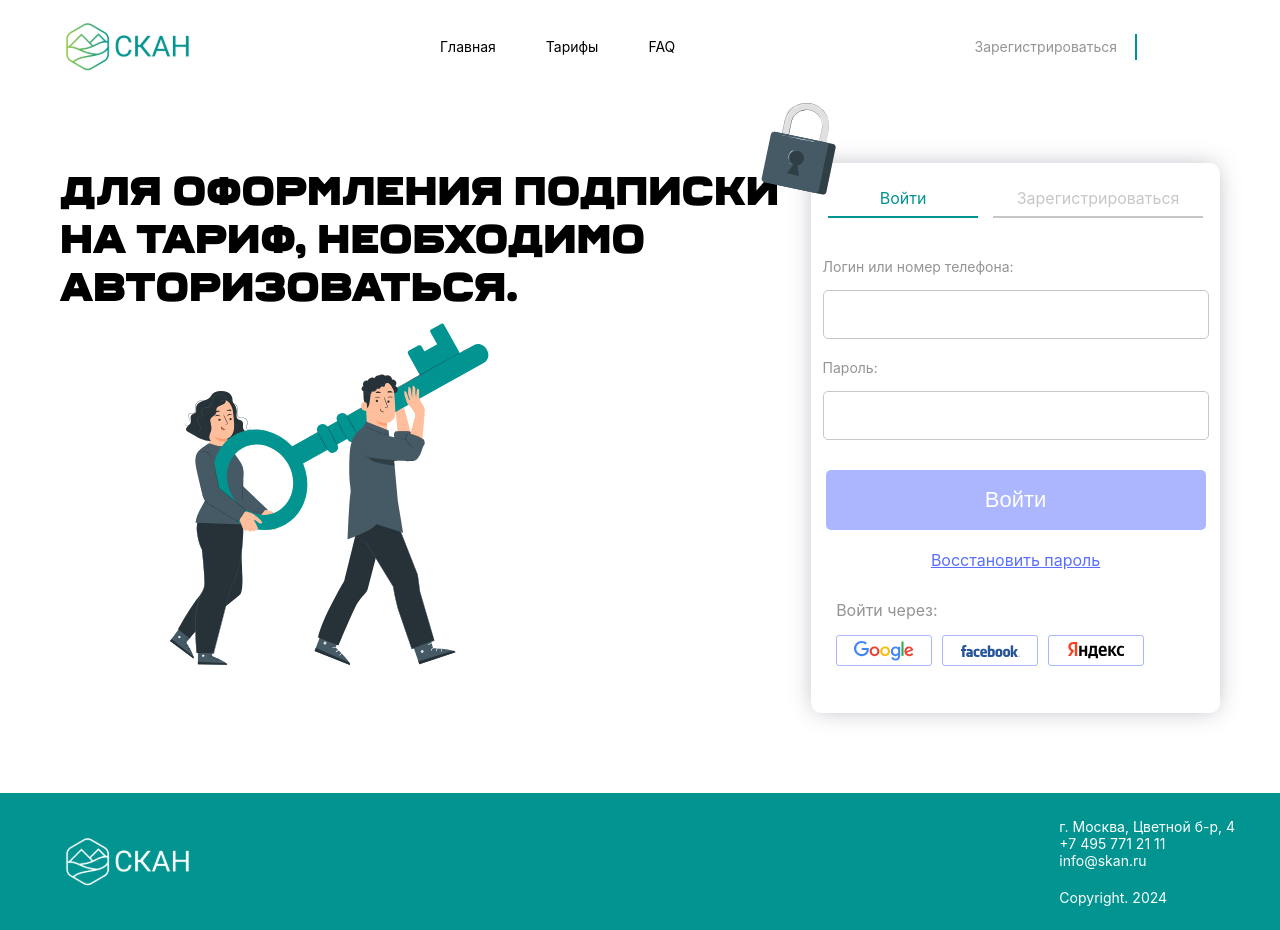
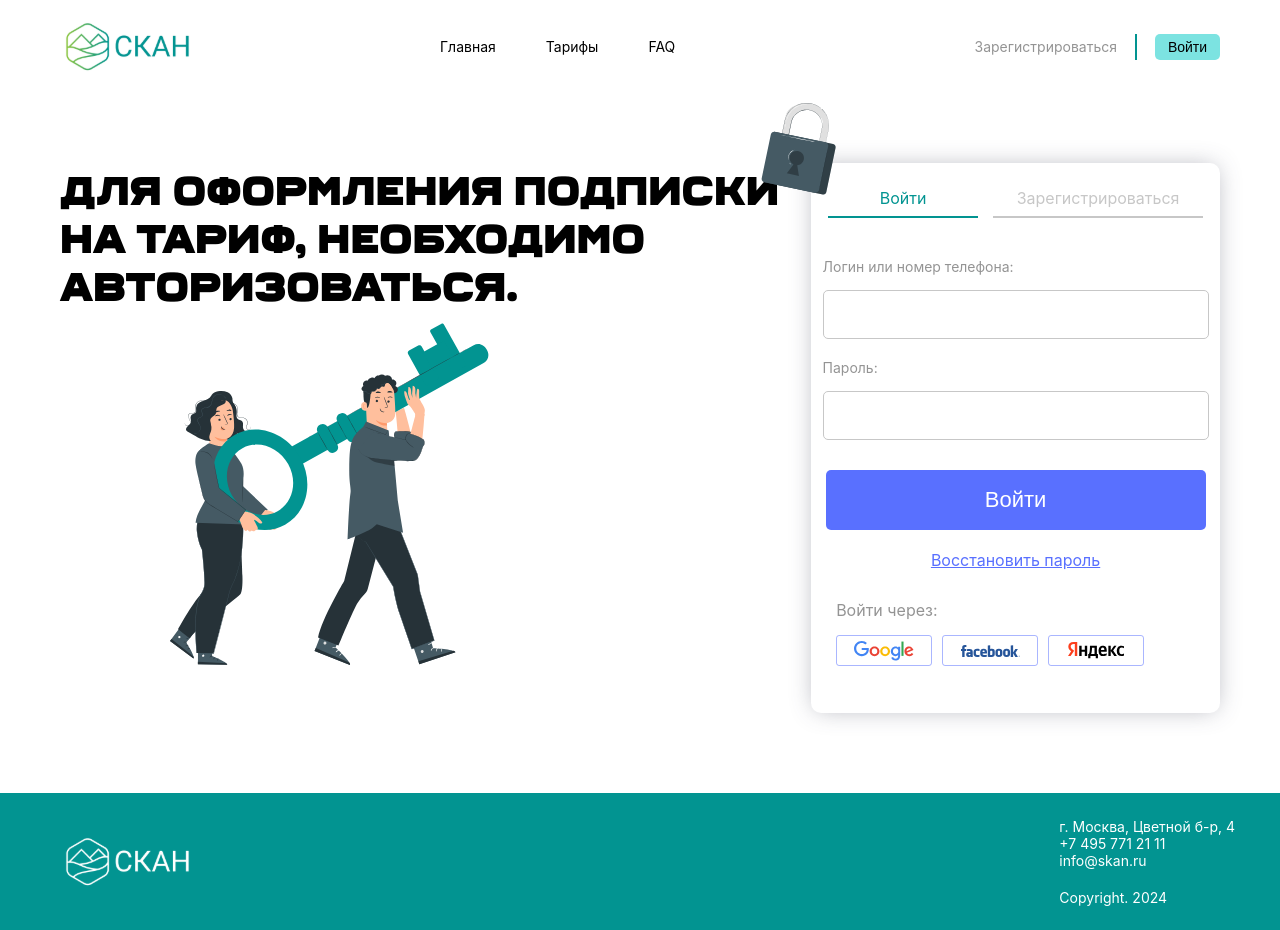
Before and after one commit to MikhailPonomarev/scan, a React (Create React App) app: page /login in a window 1280 px wide. Built offline with nearby package versions, Linux system fonts and the light colour scheme.

Commit message:
feat: LoginForm animation

```diff
--- a/src/components/common/button/button.style.ts
+++ b/src/components/common/button/button.style.ts
@@ -9,7 +9,7 @@ export const StyledButton = styled.button<ButtonStyleProps>`
     font-size: ${(props) => props.fontSize};
     color: ${(props) => props.$fontColor};
     background-color: ${(props) => props.$backgroundColor};
-    opacity: ${(props) => (props.$isDisabled ? '50%' : '0%')};
+    opacity: ${(props) => (props.$isDisabled ? '50%' : '100%')};
     border: none;
     border-radius: 5px;
     cursor: ${(props) => (props.$isDisabled ? 'not-allowed' : 'pointer')};
--- a/src/components/header/header.tsx
+++ b/src/components/header/header.tsx
@@ -27,9 +27,19 @@ import { selectCompanyLimit, selectUsedCompanyCount } from '../../redux/selector
 const Header = () => {
     const navigate = useNavigate();
     const dispatch = useAppDispatch();
+
     const isAuthorized = useAppSelector(selectIsAuthorized);
     const usedCompanyCount = useAppSelector(selectUsedCompanyCount);
     const companyLimit = useAppSelector(selectCompanyLimit);
+
+    const handleLogoClick = () => navigate('/');
+
+    const handleLoginButtonClick = () => navigate('/login');
+
+    const handleLogoutButtonClick = () => {
+        dispatch(logout());
+        navigate('/');
+    }
 
     const navLinks = ['Главная', 'Тарифы', 'FAQ'];
 
@@ -48,15 +58,6 @@ const Header = () => {
         $fontColor: secondaryColors.lightGrey,
         $backgroundColor: primaryColors.white,
     };
-
-    const handleLogoClick = () => navigate('/');
-
-    const handleLoginButtonClick = () => navigate('/login');
-
-    const handleLogoutButtonClick = () => {
-        dispatch(logout());
-        navigate('/');
-    }
 
     return (
         <StyledHeader>
--- a/src/components/login/form/loginForm.style.ts
+++ b/src/components/login/form/loginForm.style.ts
@@ -18,6 +18,24 @@ export const Container = styled.div`
         position: absolute;
         top: -60px;
         left: -50px;
+        z-index: 2;
+    }
+`;
+
+export const LoadingSpinnerContainer = styled.div`
+    position: absolute;
+    display: flex;
+    justify-content: center;
+    align-items: center;
+    width: 100%;
+    height: 100%;
+    background-color: white;
+    opacity: 80%;
+    z-index: 1;
+
+    svg {
+        width: 150px;
+        height: 150px;
     }
 `;
 
--- a/src/components/login/form/loginForm.tsx
+++ b/src/components/login/form/loginForm.tsx
@@ -7,6 +7,7 @@ import {
     Input,
     InputContainer,
     InputLabel,
+    LoadingSpinnerContainer,
     Option,
     OptionsContainer,
     RecoverPasswordLink
@@ -18,19 +19,22 @@ import { primaryColors, secondaryColors } from '../../../style/variables.style';
 import { ReactComponent as GoogleSvg } from '../../../assets/login/form/google.svg';
 import { ReactComponent as FacebookSvg } from '../../../assets/login/form/facebook.svg';
 import { ReactComponent as YandexSvg } from '../../../assets/login/form/yandex.svg';
-import { FormEvent, useState } from 'react';
+import { ReactComponent as SpinningDotsSvg } from '../../../assets/common/spinning_dots.svg';
+import { FormEvent, useEffect, useState } from 'react';
 import { authorize } from '../../../redux/slice/authSlice';
-import { selectError, selectIsLoading } from '../../../redux/selector/authSelector';
+import { selectIsAuthorized, selectIsLoading } from '../../../redux/selector/authSelector';
 import { useAppDispatch, useAppSelector } from '../../../redux/hook';
 import { useNavigate } from 'react-router-dom';
 import { getAccountInfo } from '../../../redux/slice/accountInfoSlice';
+import { getItemFromLocalStorage } from '../../../util/localStorage';
 
-export const LoginForm = () => {
+const LoginForm = () => {
     const [login, setLogin] = useState<string>('');
     const [password, setPassword] = useState<string>('');
+    const [isButtonDisabled, setIsDisabledButton] = useState<boolean>(false);
 
     const isLoading = useAppSelector(selectIsLoading);
-    const error = useAppSelector(selectError);
+    const isAuthorized = useAppSelector(selectIsAuthorized);
 
     const dispatch = useAppDispatch();
     const navigate = useNavigate();
@@ -38,9 +42,14 @@ export const LoginForm = () => {
     const handleLogin = async (e: FormEvent) => {
         e.preventDefault();
         await dispatch(authorize({ login, password }));
-        navigate('/');
-        await dispatch(getAccountInfo(localStorage.getItem('accessToken')!));
+        await dispatch(getAccountInfo(getItemFromLocalStorage('accessToken')!));
     };
+
+    useEffect(() => {
+        if (isAuthorized) {
+            navigate('/');
+        }
+    }, [isAuthorized, navigate]);
 
     const buttonStyleProps: ButtonStyleProps = {
         width: '380px',
@@ -54,6 +63,11 @@ export const LoginForm = () => {
     return (
         <Container>
             <LockSvg />
+            {isLoading && (
+                <LoadingSpinnerContainer>
+                    <SpinningDotsSvg />
+                </LoadingSpinnerContainer>
+            )}
             <OptionsContainer>
                 <Option width='150px' $isActive={true}>Войти</Option>
                 <Option width='210px' $isActive={false}>Зарегистрироваться</Option>
@@ -79,7 +93,7 @@ export const LoginForm = () => {
                         onChange={(e) => setPassword(e.target.value)}
                     />
                 </InputContainer>
-                <Button isDisabled type='submit' text='Войти' style={buttonStyleProps} />
+                <Button isDisabled={isButtonDisabled} type='submit' text='Войти' style={buttonStyleProps} />
             </FormContainer>
             <RecoverPasswordLink href='/' >Восстановить пароль</RecoverPasswordLink>
             <AuthServicesContainer>
```
Also changed, not shown: src/assets/common/spinning_dots.svg (added).
